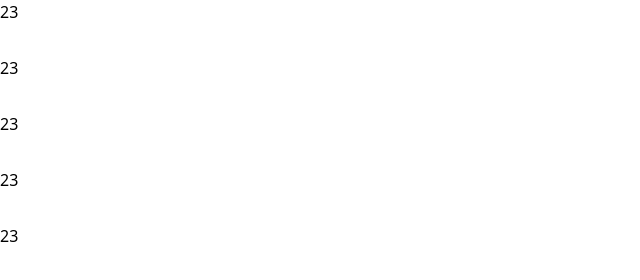
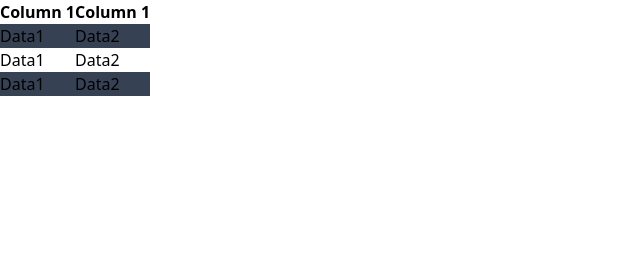
Before and after one commit to token-hub/tailwind-playground, a website: page index.html in a window 1280 px wide. Shown: the whole page, without its empty margins (0-640 px from the left). Drawn offline with Linux system fonts and the light colour scheme.

Commit message:
Task 12
Structural Variants: usage of odd: variant

```diff
--- a/index.html
+++ b/index.html
@@ -7,22 +7,27 @@
         <link rel="stylesheet" href="./src/output.css" />
     </head>
     <body class="tw:bg-blue-600 tw:dark:bg-gray-400">
-        <!-- adding the first and last on every child allows browser to determine which is the first and the last -->
-        <!-- <ul>
-            <li class="py-4 first:pt-0 last:pb-0">23</li>
-            <li class="py-4 first:pt-0 last:pb-0">23</li>
-            <li class="py-4 first:pt-0 last:pb-0">23</li>
-            <li class="py-4 first:pt-0 last:pb-0">23</li>
-            <li class="py-4 first:pt-0 last:pb-0">23</li>
-        </ul> -->
-
-        <!-- adding only first and last to the actual element works as it is actually intended -->
-        <ul>
-            <li class="py-4 first:pt-0">23</li>
-            <li class="py-4">23</li>
-            <li class="py-4">23</li>
-            <li class="py-4">23</li>
-            <li class="py-4 last:pb-0">23</li>
-        </ul>
+        <table>
+            <thead>
+                <tr>
+                    <th>Column 1</th>
+                    <th>Column 1</th>
+                </tr>
+            </thead>
+            <tbody>
+                <tr class="odd:bg-gray-700">
+                    <td>Data1</td>
+                    <td>Data2</td>
+                </tr>
+                <tr class="odd:bg-gray-700">
+                    <td>Data1</td>
+                    <td>Data2</td>
+                </tr>
+                <tr class="odd:bg-gray-700">
+                    <td>Data1</td>
+                    <td>Data2</td>
+                </tr>
+            </tbody>
+        </table>
     </body>
 </html>
```
Also changed, not shown: src/output.css.
